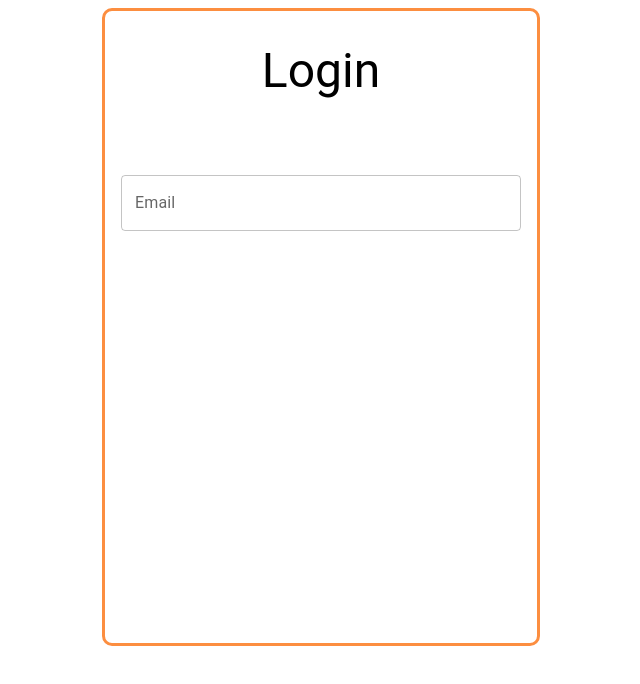
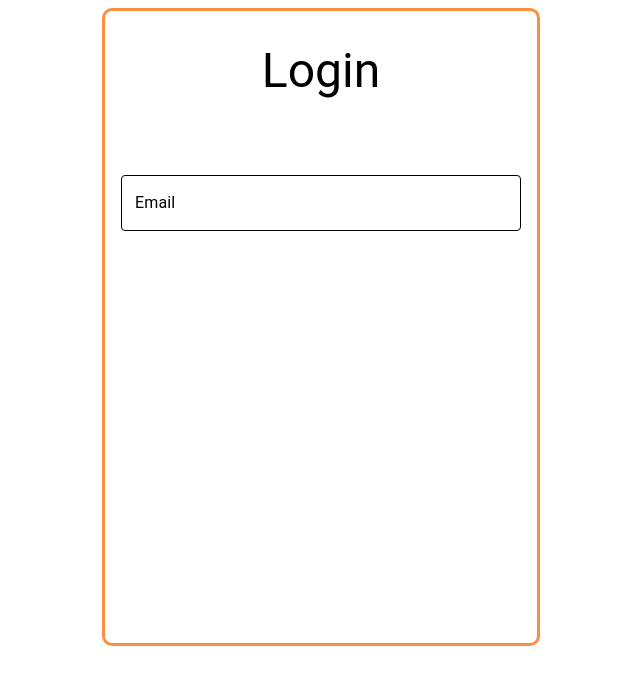
Before and after one commit to RyanChehab/frontend, a React (Create React App) app: page / in a window 1280 px wide. Shown: the top 684 px of the page, without its empty margins (319-959 px from the left). Built offline with nearby package versions, Linux system fonts and the light colour scheme.

Commit message:
jsx <=> styled email field

```diff
--- a/src/components/login/index.jsx
+++ b/src/components/login/index.jsx
@@ -39,16 +39,27 @@ const Login = () => {
 
             '& .MuiOutlinedInput-root': {
 
-                '&:hover fieldset': {
-                borderColor: '#000000',
+                '& fieldset': {
+                    borderColor: '#000',
                 },
 
                 '&.Mui-focused fieldset': {
-                borderColor: '#ff5722',
+                    borderColor: '#000',
                 },
 
-            }
-          }}
+            },
+
+                '& .MuiInputLabel-root': {
+
+                color: '#000',
+                fontFamily: 'Roboto, sans-serif',
+                },
+                '& .MuiInputLabel-root.Mui-focused': {
+
+                color: '#FC8E40',
+                },
+  }}
+
         />
 
         </Box>
```
